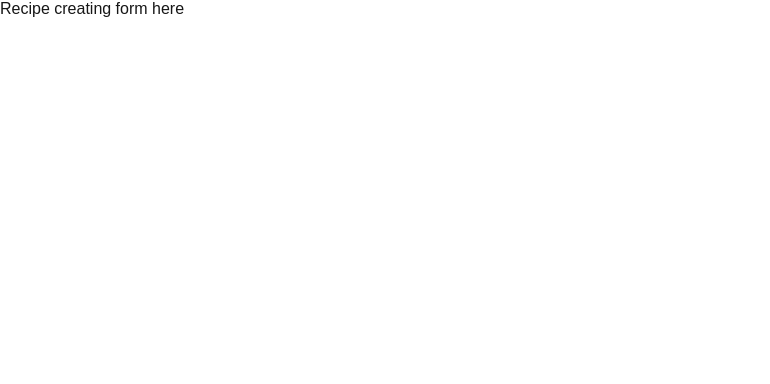
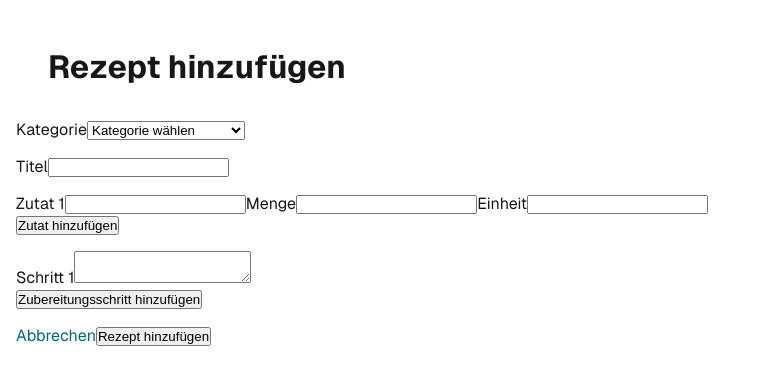
Before and after one commit to samuel-bronnenmeier/recipes, a Next.js app: page /create in a window 1280 px wide. Shown: the top 384 px of the page, without its empty margins (0-770 px from the left). Built offline with nearby package versions, Linux system fonts and the light colour scheme.

Commit message:
Add creation form ui

```diff
--- a/app/create/page.jsx
+++ b/app/create/page.jsx
@@ -1,3 +1,10 @@
+import Form from "@/app/ui/create-form";
+
 export default function Page() {
-	return <p>Recipe creating form here</p>;
+	return (
+		<main className="page">
+			<h1 className="mainHeading">Rezept hinzufügen</h1>
+			<Form />
+		</main>
+	);
 }
--- a/app/globals.css
+++ b/app/globals.css
@@ -21,6 +21,8 @@ body {
 	font-family: Arial, Helvetica, sans-serif;
 	-webkit-font-smoothing: antialiased;
 	-moz-osx-font-smoothing: grayscale;
+
+	padding: 1em;
 }
 
 * {
@@ -39,3 +41,49 @@ a {
 		color-scheme: dark;
 	}
 }
+
+.page {
+	--gray-rgb: 0, 0, 0;
+	--gray-alpha-200: rgba(var(--gray-rgb), 0.08);
+	--gray-alpha-100: rgba(var(--gray-rgb), 0.05);
+
+	--link-color: #006972;
+
+	font-family: var(--font-geist-sans);
+}
+
+@media (prefers-color-scheme: dark) {
+	.page {
+		--gray-rgb: 255, 255, 255;
+		--gray-alpha-200: rgba(var(--gray-rgb), 0.145);
+		--gray-alpha-100: rgba(var(--gray-rgb), 0.06);
+
+		--link-color: #00afbf;
+	}
+}
+
+h1.mainHeading {
+	padding: 1em;
+}
+
+div.section {
+	padding-bottom: 1em;
+}
+
+.link {
+	color: var(--link-color);
+}
+
+/* Enable hover only on non-touch devices */
+@media (hover: hover) and (pointer: fine) {
+	.link:hover {
+		text-decoration: underline;
+	}
+}
+
+@media (max-width: 600px) {
+	.page {
+		padding: 32px;
+		padding-bottom: 80px;
+	}
+}
--- /dev/null
+++ b/app/lib/actions.js
@@ -0,0 +1,26 @@
+"use server";
+
+import { revalidatePath } from "next/cache";
+import { redirect } from "next/navigation";
+
+export async function createRecipe(prevState, formData) {
+	const recipeName = formData.get("recipeName");
+	const ingredient = formData.get("ingredient0");
+
+	try {
+		// 	await sql`
+		//   INSERT INTO invoices (customer_id, amount, status, date)
+		//   VALUES (${customerId}, ${amountInCents}, ${status}, ${date})
+		// `;
+		console.log(recipeName);
+	} catch (error) {
+		// If a database error occurs, return a more specific error.
+		return {
+			message: "Database Error: Failed to Create recipe.",
+		};
+	}
+
+	// Revalidate the cache for the invoices page and redirect the user.
+	revalidatePath("/");
+	redirect("/");
+}
--- /dev/null
+++ b/app/lib/definitions.js
@@ -0,0 +1 @@
+export const categories = ["Mahlzeiten", "Torten/Kuchen/Gebäck", "Plätzchen"];
--- /dev/null
+++ b/app/ui/create-form.jsx
@@ -0,0 +1,53 @@
+"use client";
+
+import Link from "next/link";
+import { createRecipe } from "@/app/lib/actions";
+import { categories } from "@/app/lib/definitions";
+import IngredientInput from "@/app/ui/ingedient-input";
+import InstructionInput from "@/app/ui/instruction-input";
+import { useFormState } from "react-dom";
+
+import styles from "@/app/ui/create-form.module.css";
+
+export default function Form() {
+	const initialState = { message: null, errors: {} };
+	const [state, formAction] = useFormState(createRecipe, initialState);
+
+	return (
+		<form action={formAction}>
+			<div className="section">
+				<label htmlFor="recipeCategory">Kategorie</label>
+				<select name="recipeCategory" id="recipeCategory" defaultValue="">
+					<option value="" disabled>
+						Kategorie wählen
+					</option>
+					{categories.map((category) => (
+						<option key={category} value={category}>
+							{category}
+						</option>
+					))}
+				</select>
+			</div>
+
+			<div className="section">
+				<label htmlFor="recipeName">Titel</label>
+				<input type="text" name="recipeName" id="recipeName" />
+			</div>
+
+			<div className="section">
+				<IngredientInput />
+			</div>
+
+			<div className="section">
+				<InstructionInput />
+			</div>
+
+			<div className="section">
+				<Link href="/" className="link">
+					Abbrechen
+				</Link>
+				<button type="submit">Rezept hinzufügen</button>
+			</div>
+		</form>
+	);
+}
--- /dev/null
+++ b/app/ui/create-form.module.css
@@ -0,0 +1,3 @@
+div.section {
+	margin: 1rem;
+}
--- /dev/null
+++ b/app/ui/ingedient-input.jsx
@@ -0,0 +1,47 @@
+import { useState } from "react";
+
+export default function IngredientInput() {
+	const [state, setState] = useState(1);
+
+	function handleClick() {
+		setState(state + 1);
+	}
+
+	return (
+		<>
+			{Array(state)
+				.fill(true)
+				.map((_, i) => (
+					<SingleIngredient number={i + 1} key={i + 1} />
+				))}
+			<button type="button" onClick={handleClick}>
+				Zutat hinzufügen
+			</button>
+		</>
+	);
+}
+
+function SingleIngredient({ number }) {
+	return (
+		<div>
+			<label htmlFor={`ingredient${number}`}>Zutat {number}</label>
+			<input
+				type="text"
+				name={`ingredient${number}`}
+				id={`ingredient-${number}`}
+			/>
+			<label htmlFor={`ingredient${number}Amount`}>Menge</label>
+			<input
+				type="number"
+				name={`ingredient${number}Amount`}
+				id={`ingredient-${number}-amount`}
+			/>
+			<label htmlFor={`ingredient${number}Measurement`}>Einheit</label>
+			<input
+				type="text"
+				name={`ingredient${number}Measurement`}
+				id={`ingredient-${number}-measurement`}
+			/>
+		</div>
+	);
+}
--- /dev/null
+++ b/app/ui/instruction-input.jsx
@@ -0,0 +1,31 @@
+import { useState } from "react";
+
+export default function InstructionInput() {
+	const [state, setState] = useState(1);
+
+	function handleClick() {
+		setState(state + 1);
+	}
+
+	return (
+		<>
+			{Array(state)
+				.fill(true)
+				.map((_, i) => (
+					<SingleInstruction number={i + 1} key={i + 1} />
+				))}
+			<button type="button" onClick={handleClick}>
+				Zubereitungsschritt hinzufügen
+			</button>
+		</>
+	);
+}
+
+function SingleInstruction({ number }) {
+	return (
+		<div>
+			<label htmlFor={`instruction${number}`}>Schritt {number}</label>
+			<textarea name={`instruction${number}`} id={`instruction-${number}`} />
+		</div>
+	);
+}
```
Also changed, not shown: app/page.jsx (+5 -5 lines), app/page.module.css (deleted, +0 -49 lines).
